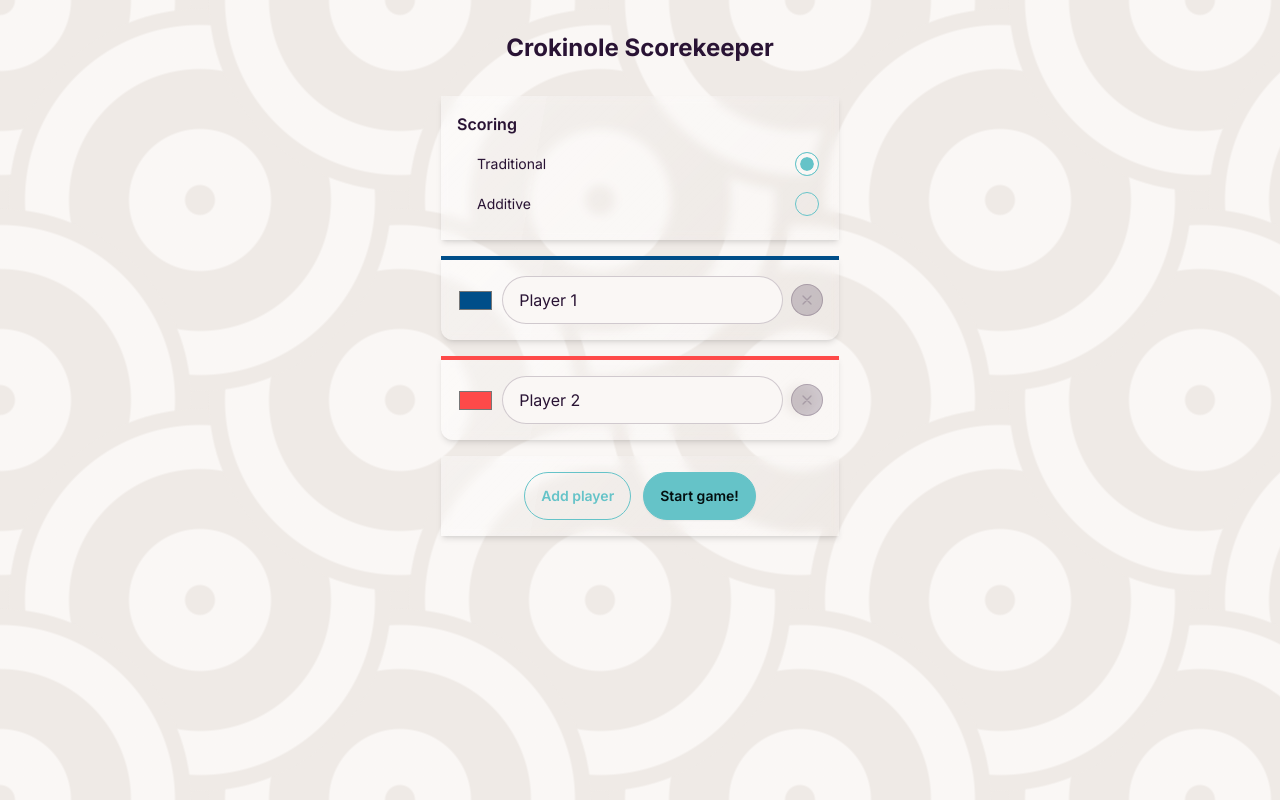
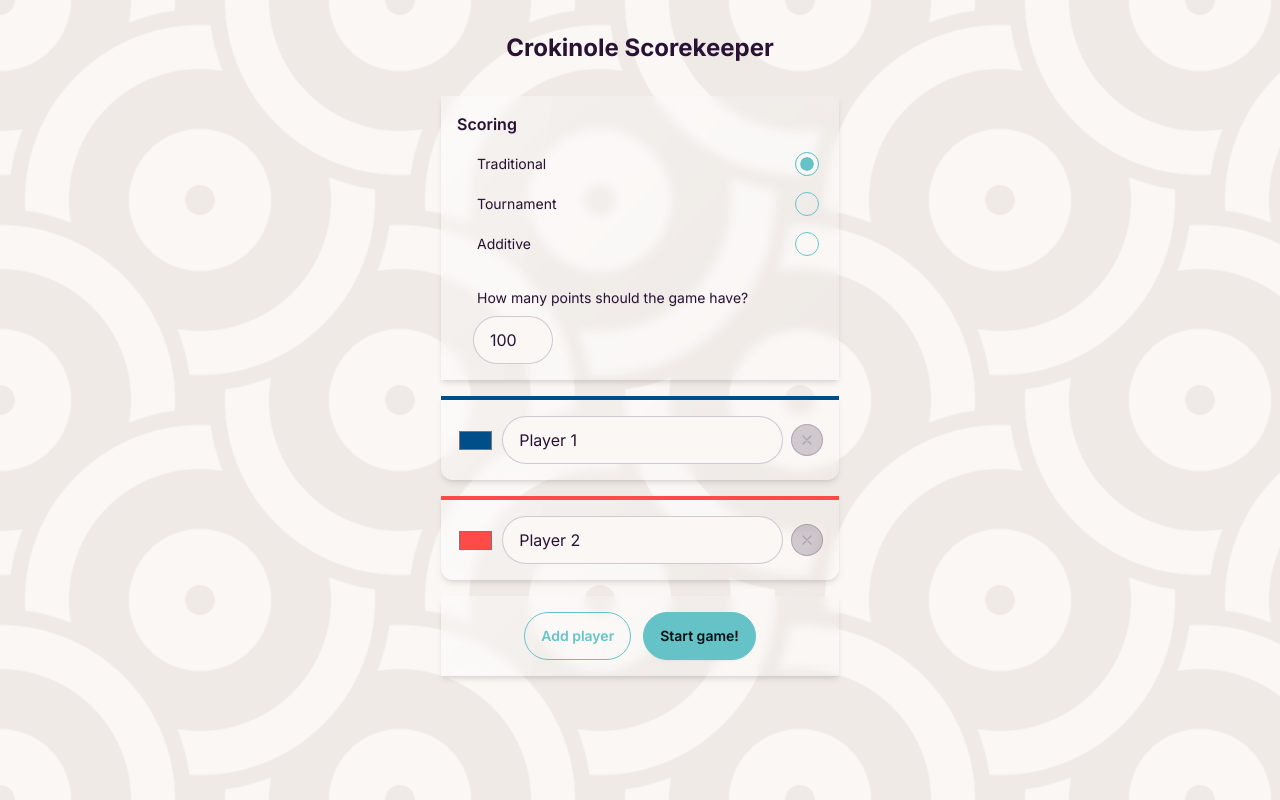
Before and after one commit to everchanger/crokinole-score, a Next.js app: page / in a window 1280 px wide. Built offline with nearby package versions, Linux system fonts and the light colour scheme.

Commit message:
feat: start using router and context

```diff
--- /dev/null
+++ b/app/GameContext.tsx
@@ -0,0 +1,59 @@
+'use client';
+
+import { createContext, useState } from 'react';
+import type { Player, ScoreMode } from '@/app/types';
+
+export type GameContextType = {
+  appState: AppState;
+  activeRound: number;
+  scoreMode: ScoreMode;
+  targetScore: number;
+  players: Player[];
+  colors: string[];
+  setAppState: (state: AppState) => void;
+  setActiveRound: (round: number) => void;
+  setScoreMode: (mode: ScoreMode) => void;
+  setTargetScore: (score: number) => void;
+  setPlayers: (players: Player[]) => void;
+};
+
+export const GameContext = createContext<GameContextType | null>(null);
+
+type AppState = 'setup' | 'scoring';
+
+const colors = ['#004e89', '#fe4a49', '#c8e087', '#fed766', '#2ab7ca'];
+
+export function GameContextProvider({
+  children,
+}: Readonly<{
+  children: React.ReactNode;
+}>) {
+  const [appState, setAppState] = useState<AppState>('setup');
+  const [scoreMode, setScoreMode] = useState<ScoreMode>('traditional');
+  const [targetScore, setTargetScore] = useState(100);
+  const [activeRound, setActiveRound] = useState(1);
+  const [players, setPlayers] = useState<Player[]>([
+    { name: 'Player 1', color: colors[0], scores: [[0, 0, 0, 0]] },
+    { name: 'Player 2', color: colors[1], scores: [[0, 0, 0, 0]] },
+  ]);
+
+  return (
+    <GameContext.Provider
+      value={{
+        appState,
+        activeRound,
+        scoreMode,
+        targetScore,
+        players,
+        colors,
+        setAppState,
+        setActiveRound,
+        setScoreMode,
+        setTargetScore,
+        setPlayers,
+      }}
+    >
+      {children}
+    </GameContext.Provider>
+  );
+}
--- a/app/components/Counter.tsx
+++ b/app/components/Counter.tsx
@@ -8,7 +8,7 @@ export default function Counter({
   min?: number;
 }) {
   return (
-    <div className='flex flex-col' items-center>
+    <div className='flex flex-col items-center'>
       <button className='btn btn-xs' onClick={() => onChange(count + 1)}>
         <svg
           xmlns='http://www.w3.org/2000/svg'
--- a/app/components/PlayerSetup.tsx
+++ b/app/components/GameSetup.tsx
@@ -1,19 +1,23 @@
 import type { Player, ScoreMode } from '@/app/types';
 import PlayerInput from './PlayerInput';
 
-export default function PlayerSetyp({
+export default function GameSetup({
+  points,
   players,
   colors,
   scoreMode,
+  onPointsChange,
   onAddPlayer,
   onRemovePlayer,
   onUpdatePlayer,
   onChangeScoreMode,
   onStartGame,
 }: {
+  points: number;
   players: Player[];
   colors: string[];
   scoreMode: ScoreMode;
+  onPointsChange: (points: number) => void;
   onAddPlayer: (player: Player) => void;
   onRemovePlayer: (index: number) => void;
   onUpdatePlayer(index: number, player: Player): void;
@@ -40,6 +44,16 @@ export default function PlayerSetyp({
           />
         </label>
         <label className='label'>
+          <span className='label-text'>Tournament</span>
+          <input
+            type='radio'
+            value='tournament'
+            className='radio-primary radio'
+            checked={scoreMode === 'tournament'}
+            onChange={() => onChangeScoreMode('tournament')}
+          />
+        </label>
+        <label className='label mb-4'>
           <span className='label-text'>Additive</span>
           <input
             type='radio'
@@ -47,6 +61,19 @@ export default function PlayerSetyp({
             className='radio-primary radio'
             checked={scoreMode === 'additive'}
             onChange={() => onChangeScoreMode('additive')}
+          />
+        </label>
+        <label className='form-control'>
+          <div className='label'>
+            <span className='label-text'>
+              How many points should the game have?
+            </span>
+          </div>
+          <input
+            type='number'
+            className='input input-bordered w-20'
+            value={points}
+            onChange={(e) => onPointsChange(parseInt(e.target.value))}
           />
         </label>
       </div>
--- a/app/components/RoundScore.tsx
+++ b/app/components/RoundScore.tsx
@@ -0,0 +1,11 @@
+'use client';
+
+import { useContext } from 'react';
+
+import { GameContext, type GameContextType } from '@/app/GameContext';
+
+export default function Counter({}: {}) {
+  const { players } = useContext(GameContext) as GameContextType;
+
+  return <p>TEST {players.length}</p>;
+}
--- a/app/components/ScoreKeeper.tsx
+++ b/app/components/ScoreKeeper.tsx
@@ -1,23 +1,30 @@
 'use client';
 
-import { useState } from 'react';
-import type { Player, ScoreMode } from '@/app/types';
-import PlayerSetup from './PlayerSetup';
+import { useContext } from 'react';
+import { useRouter } from 'next/navigation';
+
+import type { Player } from '@/app/types';
+import { GameContext, type GameContextType } from '../GameContext';
+import GameSetup from './GameSetup';
 import Counter from './Counter';
 
-type AppState = 'setup' | 'scoring';
-
-const colors = ['#004e89', '#fe4a49', '#c8e087', '#fed766', '#2ab7ca'];
 const scoring = [5, 10, 15, 20];
 
 export default function ScoreKeeper() {
-  const [appState, setAppState] = useState<AppState>('setup');
-  const [scoreMode, setScoreMode] = useState<ScoreMode>('traditional');
-  const [players, setPlayers] = useState<Player[]>([
-    { name: 'Player 1', color: colors[0], scores: [[0, 0, 0, 0]] },
-    { name: 'Player 2', color: colors[1], scores: [[0, 0, 0, 0]] },
-  ]);
-  const [activeRound, setActiveRound] = useState(1);
+  const router = useRouter();
+  const {
+    colors,
+    appState,
+    setAppState,
+    activeRound,
+    setActiveRound,
+    scoreMode,
+    setScoreMode,
+    targetScore,
+    setTargetScore,
+    players,
+    setPlayers,
+  } = useContext(GameContext) as GameContextType;
 
   const updatePlayer = (index: number, player: Player) => {
     const newPlayers = [...players];
@@ -49,8 +56,13 @@ export default function ScoreKeeper() {
           score: 0,
         };
       } else {
-        const scoreIndex = scores.indexOf(Math.max(...scores));
-        return { player: players[scoreIndex], score: scores[scoreIndex] };
+        const winnerIndex = scores[0] > scores[1] ? 0 : 1;
+        const loserIndex = Math.abs(winnerIndex - 1);
+
+        return {
+          player: players[winnerIndex],
+          score: scores[winnerIndex] - scores[loserIndex],
+        };
       }
     } else {
       return { score: 0 };
@@ -62,10 +74,12 @@ export default function ScoreKeeper() {
   return (
     <div className=''>
       {appState === 'setup' && (
-        <PlayerSetup
+        <GameSetup
+          points={targetScore}
           players={players}
           scoreMode={scoreMode}
           colors={colors}
+          onPointsChange={(points) => setTargetScore(points)}
           onAddPlayer={(player) => setPlayers([...players, player])}
           onRemovePlayer={(index) =>
             setPlayers(players.filter((_, i) => i !== index))
@@ -74,6 +88,7 @@ export default function ScoreKeeper() {
           onStartGame={() => {
             setPlayers(players.filter((player) => player.name !== ''));
             setAppState('scoring');
+            router.push('/round/1');
           }}
           onChangeScoreMode={(mode) => setScoreMode(mode)}
         />
@@ -81,7 +96,7 @@ export default function ScoreKeeper() {
       {appState === 'scoring' && (
         <div className='glass p-2 shadow-md'>
           <h2>Round {activeRound}</h2>
-          <table className='table mb-8'>
+          <table className='table'>
             <thead>
               <tr>
                 <th>Player</th>
@@ -110,13 +125,9 @@ export default function ScoreKeeper() {
               ))}
             </tbody>
           </table>
-          <p>
-            Round winner:{' '}
-            {winner.score && winner.player
-              ? winner.player.name + ' score: ' + winner.score
-              : 'Tie'}
-          </p>
-          <button className='btn btn-primary'>Round complete!</button>
+          <div className='mb-2 mt-6 flex justify-center'>
+            <button className='btn btn-primary'>Round complete!</button>
+          </div>
         </div>
       )}
     </div>
--- a/app/layout.tsx
+++ b/app/layout.tsx
@@ -1,6 +1,7 @@
 import type { Metadata } from 'next';
 import { Inter } from 'next/font/google';
 import './globals.css';
+import { GameContextProvider } from './GameContext';
 
 const inter = Inter({ subsets: ['latin'] });
 
@@ -19,7 +20,11 @@ export default function RootLayout({
       <body
         className={inter.className + ' [ text-base-content [--glass-blur:5px]'}
       >
-        {children}
+        <main className='flex min-h-screen flex-col items-center p-8'>
+          <h1 className='mb-8 text-2xl font-bold'>Crokinole Scorekeeper</h1>
+
+          <GameContextProvider>{children}</GameContextProvider>
+        </main>
       </body>
     </html>
   );
--- a/app/page.tsx
+++ b/app/page.tsx
@@ -1,36 +1,5 @@
 import ScoreKeeper from './components/ScoreKeeper';
 
 export default function Home() {
-  return (
-    <main className='flex min-h-screen flex-col items-center p-8'>
-      {/* <div className="z-10 w-full max-w-5xl items-center justify-between font-mono text-sm lg:flex">
-        <p className="fixed left-0 top-0 flex w-full justify-center border-b border-gray-300 bg-gradient-to-b from-zinc-200 pb-6 pt-8 backdrop-blur-2xl dark:border-neutral-800 dark:bg-zinc-800/30 dark:from-inherit lg:static lg:w-auto  lg:rounded-xl lg:border lg:bg-gray-200 lg:p-4 lg:dark:bg-zinc-800/30">
-          Get started by editing&nbsp;
-          <code className="font-mono font-bold">app/page.tsx</code>
-        </p>
-        <div className="fixed bottom-0 left-0 flex h-48 w-full items-end justify-center bg-gradient-to-t from-white via-white dark:from-black dark:via-black lg:static lg:size-auto lg:bg-none">
-          <a
-            className="pointer-events-none flex place-items-center gap-2 p-8 lg:pointer-events-auto lg:p-0"
-            href="https://vercel.com?utm_source=create-next-app&utm_medium=appdir-template&utm_campaign=create-next-app"
-            target="_blank"
-            rel="noopener noreferrer"
-          >
-            By{" "}
-            <Image
-              src="/vercel.svg"
-              alt="Vercel Logo"
-              className="dark:invert"
-              width={100}
-              height={24}
-              priority
-            />
-          </a>
-        </div>
-      </div> */}
-
-      <h1 className='mb-8 text-2xl font-bold'>Crokinole Scorekeeper</h1>
-
-      <ScoreKeeper />
-    </main>
-  );
+  return <ScoreKeeper />;
 }
--- /dev/null
+++ b/app/round/[id]/page.tsx
@@ -0,0 +1,10 @@
+import RoundScore from '@/app/components/RoundScore';
+
+export default function Page({ params }: { params: { id: string } }) {
+  return (
+    <div>
+      <h1>Hello, Round {params.id} page!</h1>
+      <RoundScore />
+    </div>
+  );
+}
--- a/app/types.ts
+++ b/app/types.ts
@@ -4,4 +4,4 @@ export type Player = {
   scores: number[][];
 };
 
-export type ScoreMode = 'traditional' | 'additive';
+export type ScoreMode = 'traditional' | 'additive' | 'tournament';
```
